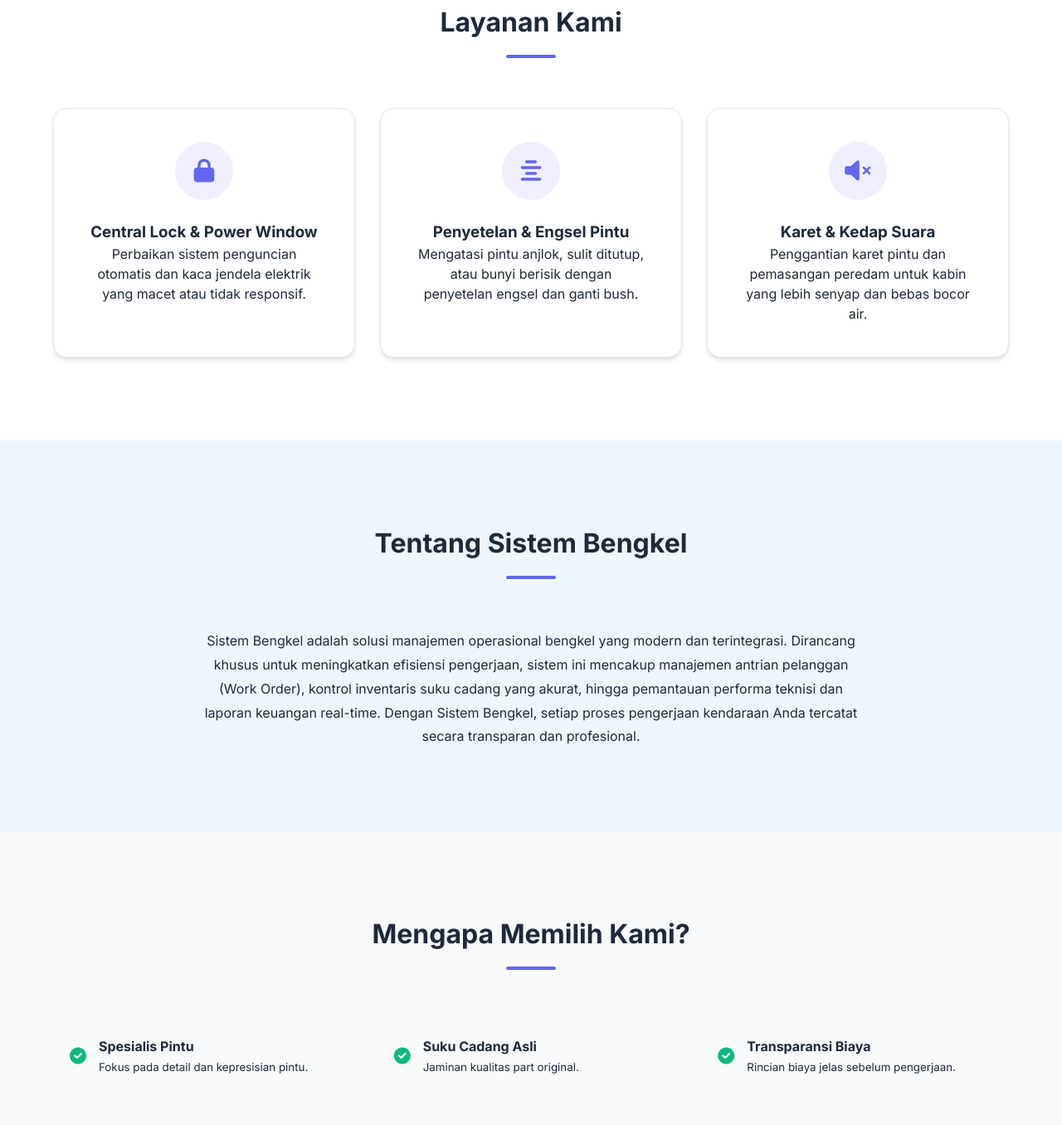
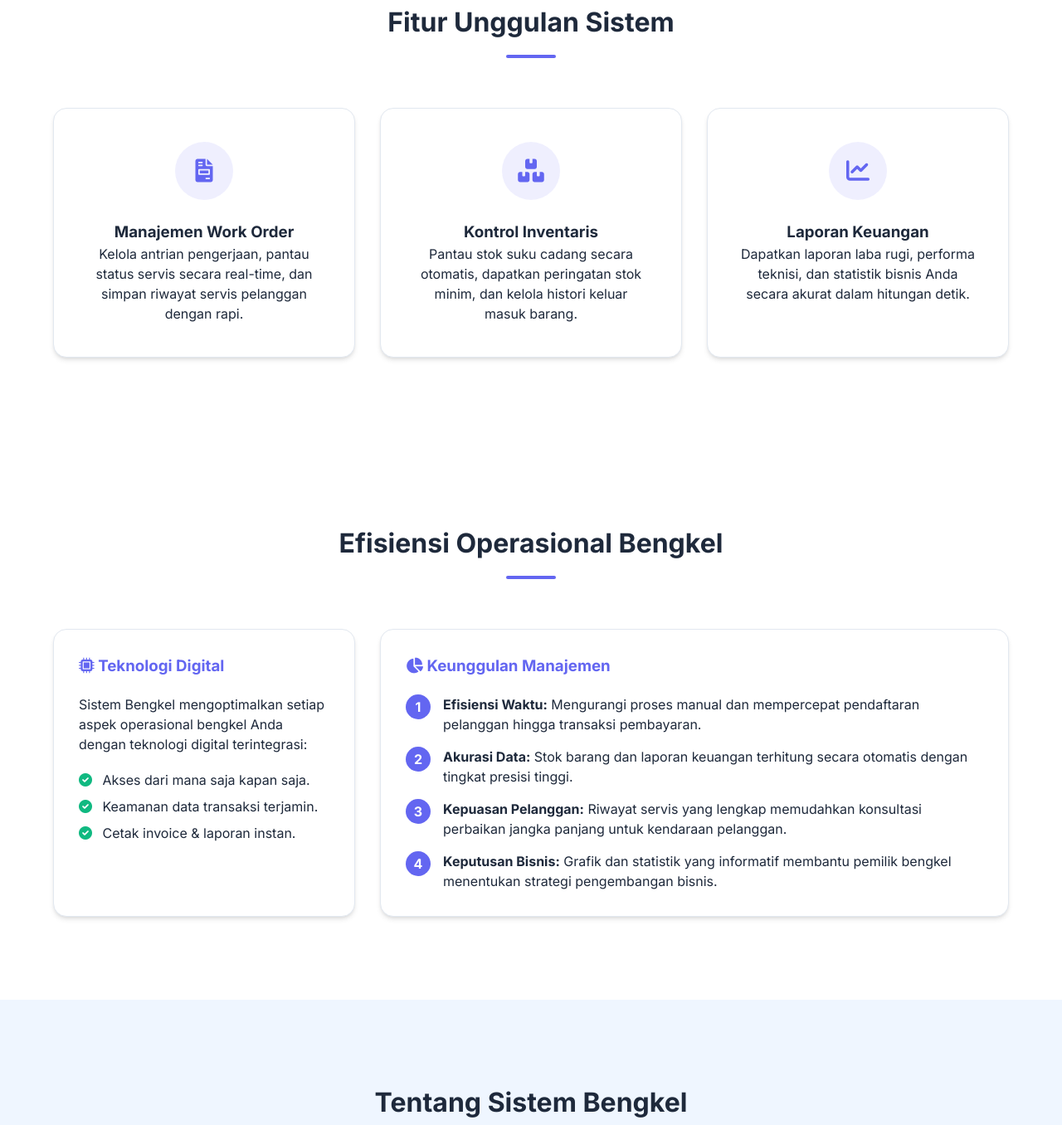
Before and after one commit to ermanjunaidi/bengkel, a plain HTML site: page index.html in a window 1280 px wide. Shown: the part 482-1838 px from the top of the page at 83% size. Drawn offline with nearby package versions, Linux system fonts and the light colour scheme; no server answers.

Commit message:
Update landing page content and title; enhance service descriptions and contact information

```diff
--- a/index.html
+++ b/index.html
@@ -3,7 +3,7 @@
   <head>
     <meta charset="UTF-8" />
     <meta name="viewport" content="width=device-width, initial-scale=1.0" />
-    <title>Bengkel Pintu Mobil Pro - Spesialis Pintu & Central Lock</title>
+    <title>Bengkel Pintu Mobil</title>
     <link
       href="https://cdnjs.cloudflare.com/ajax/libs/font-awesome/6.0.0/css/all.min.css"
       rel="stylesheet"
@@ -42,24 +42,63 @@
 
       <div class="section-padding">
         <div class="section-title">
-          <h2>Layanan Kami</h2>
+          <h2>Fitur Unggulan Sistem</h2>
           <div class="divider"></div>
         </div>
         <div class="services-grid">
           <div class="service-card">
-            <div class="service-icon"><i class="fas fa-lock"></i></div>
-            <h3>Central Lock & Power Window</h3>
-            <p>Perbaikan sistem penguncian otomatis dan kaca jendela elektrik yang macet atau tidak responsif.</p>
+            <div class="service-icon"><i class="fas fa-file-invoice"></i></div>
+            <h3>Manajemen Work Order</h3>
+            <p>Kelola antrian pengerjaan, pantau status servis secara real-time, dan simpan riwayat servis pelanggan dengan rapi.</p>
           </div>
           <div class="service-card">
-            <div class="service-icon"><i class="fas fa-align-center"></i></div>
-            <h3>Penyetelan & Engsel Pintu</h3>
-            <p>Mengatasi pintu anjlok, sulit ditutup, atau bunyi berisik dengan penyetelan engsel dan ganti bush.</p>
+            <div class="service-icon"><i class="fas fa-boxes-stacked"></i></div>
+            <h3>Kontrol Inventaris</h3>
+            <p>Pantau stok suku cadang secara otomatis, dapatkan peringatan stok minim, dan kelola histori keluar masuk barang.</p>
           </div>
           <div class="service-card">
-            <div class="service-icon"><i class="fas fa-volume-mute"></i></div>
-            <h3>Karet & Kedap Suara</h3>
-            <p>Penggantian karet pintu dan pemasangan peredam untuk kabin yang lebih senyap dan bebas bocor air.</p>
+            <div class="service-icon"><i class="fas fa-chart-line"></i></div>
+            <h3>Laporan Keuangan</h3>
+            <p>Dapatkan laporan laba rugi, performa teknisi, dan statistik bisnis Anda secara akurat dalam hitungan detik.</p>
+          </div>
+        </div>
+      </div>
+
+      <div class="section-padding" style="background: #ffffff;">
+        <div class="section-title">
+          <h2>Efisiensi Operasional Bengkel</h2>
+          <div class="divider"></div>
+        </div>
+        <div class="services-grid" style="grid-template-columns: repeat(auto-fit, minmax(250px, 1fr));">
+          <div class="service-card" style="text-align: left; padding: 30px;">
+            <h3 style="margin-bottom: 20px; color: var(--primary);"><i class="fas fa-microchip"></i> Teknologi Digital</h3>
+            <p>Sistem Bengkel mengoptimalkan setiap aspek operasional bengkel Anda dengan teknologi digital terintegrasi:</p>
+            <ul style="list-style: none; padding: 0; line-height: 2; margin-top: 15px;">
+              <li><i class="fas fa-check-circle" style="color: var(--success); margin-right: 8px;"></i> Akses dari mana saja kapan saja.</li>
+              <li><i class="fas fa-check-circle" style="color: var(--success); margin-right: 8px;"></i> Keamanan data transaksi terjamin.</li>
+              <li><i class="fas fa-check-circle" style="color: var(--success); margin-right: 8px;"></i> Cetak invoice & laporan instan.</li>
+            </ul>
+          </div>
+          <div class="service-card" style="text-align: left; padding: 30px; grid-column: span 2;">
+            <h3 style="margin-bottom: 20px; color: var(--primary);"><i class="fas fa-chart-pie"></i> Keunggulan Manajemen</h3>
+            <div style="display: flex; flex-direction: column; gap: 15px;">
+              <div style="display: flex; gap: 15px;">
+                <div style="min-width: 30px; height: 30px; background: var(--primary); color: white; border-radius: 50%; display: flex; align-items: center; justify-content: center; font-weight: bold;">1</div>
+                <div><strong>Efisiensi Waktu:</strong> Mengurangi proses manual dan mempercepat pendaftaran pelanggan hingga transaksi pembayaran.</div>
+              </div>
+              <div style="display: flex; gap: 15px;">
+                <div style="min-width: 30px; height: 30px; background: var(--primary); color: white; border-radius: 50%; display: flex; align-items: center; justify-content: center; font-weight: bold;">2</div>
+                <div><strong>Akurasi Data:</strong> Stok barang dan laporan keuangan terhitung secara otomatis dengan tingkat presisi tinggi.</div>
+              </div>
+              <div style="display: flex; gap: 15px;">
+                <div style="min-width: 30px; height: 30px; background: var(--primary); color: white; border-radius: 50%; display: flex; align-items: center; justify-content: center; font-weight: bold;">3</div>
+                <div><strong>Kepuasan Pelanggan:</strong> Riwayat servis yang lengkap memudahkan konsultasi perbaikan jangka panjang untuk kendaraan pelanggan.</div>
+              </div>
+              <div style="display: flex; gap: 15px;">
+                <div style="min-width: 30px; height: 30px; background: var(--primary); color: white; border-radius: 50%; display: flex; align-items: center; justify-content: center; font-weight: bold;">4</div>
+                <div><strong>Keputusan Bisnis:</strong> Grafik dan statistik yang informatif membantu pemilik bengkel menentukan strategi pengembangan bisnis.</div>
+              </div>
+            </div>
           </div>
         </div>
       </div>
@@ -93,8 +132,8 @@
           <div class="feature-item">
             <i class="fas fa-check-circle"></i>
             <div>
-              <div style="font-weight: 700;">Spesialis Pintu</div>
-              <small>Fokus pada detail dan kepresisian pintu.</small>
+              <div style="font-weight: 700;">Spesialis Perbaikan Mobil</div>
+              <small>Fokus pada detail dan kepresisian.</small>
             </div>
           </div>
           <div class="feature-item">
@@ -118,17 +157,22 @@
         <h3>Butuh Bantuan untuk Kendaraan Anda?</h3>
         <p style="margin: 20px 0; opacity: 0.8;">Hubungi kami atau datang langsung untuk konsultasi gratis.</p>
 
-        <!-- <div class="contact-info-grid">
+        <div class="contact-info-grid">
           <div class="contact-card">
             <i class="fas fa-location-dot"></i>
             <h4>Alamat Kami</h4>
             <p>Jl. Raya Kudus - Jepara, Madaran, Mijen, Kec. Kaliwungu, Kabupaten Kudus, Jawa Tengah 59332</p>
           </div>
-        </div> -->
+          <div class="contact-card">
+            <i class="fas fa-phone"></i>
+            <h4>Hubungi Kami</h4>
+            <p>Telp/WA: +62 812-3456-7890<br>Email: info@sistembengkel.com</p>
+          </div>
+        </div>
 
-        <!-- <div class="map-container">
+        <div class="map-container">
           <iframe src="https://www.google.com/maps/embed?pb=!3m2!1sid!2sid!4v1767154363936!5m2!1sid!2sid!6m8!1m7!1sTm7a5G9ODTwEndw8uZNV4w!2m2!1d-7.464123188718475!2d110.1772640563451!3f29.049678482182692!4f-5.95343246970171!5f0.7820865974627469" width="100%" height="450" style="border:0;" allowfullscreen="" loading="lazy" referrerpolicy="no-referrer-when-downgrade"></iframe>
-        </div> -->
+        </div>
       </div>
       <footer style="padding: 40px 5%; text-align: center; color: var(--text-muted); font-size: 14px;">
         <p>&copy; 2025 Sistem Bengkel. All rights reserved.</p>
```
